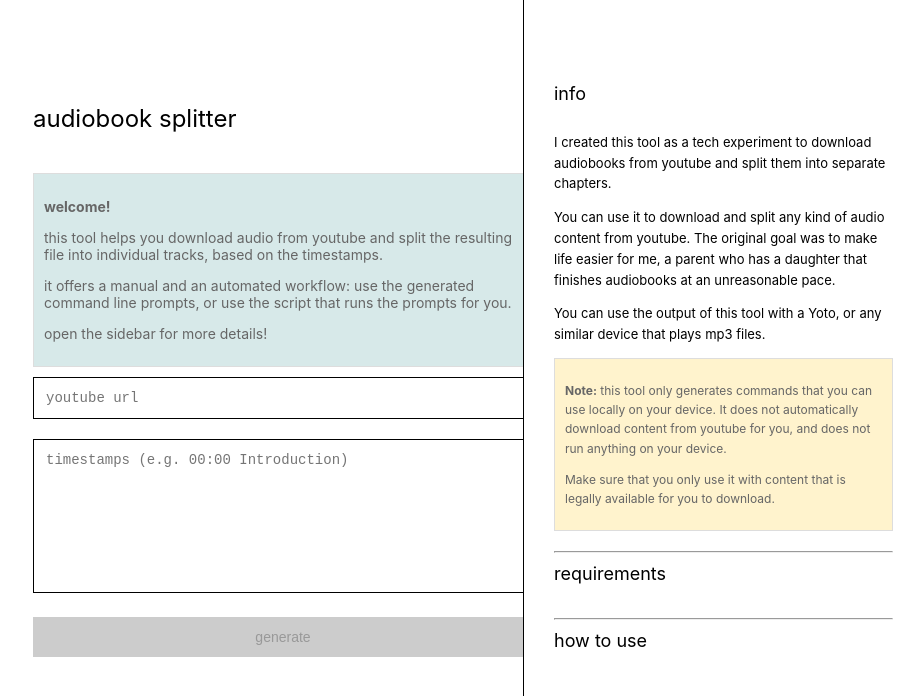
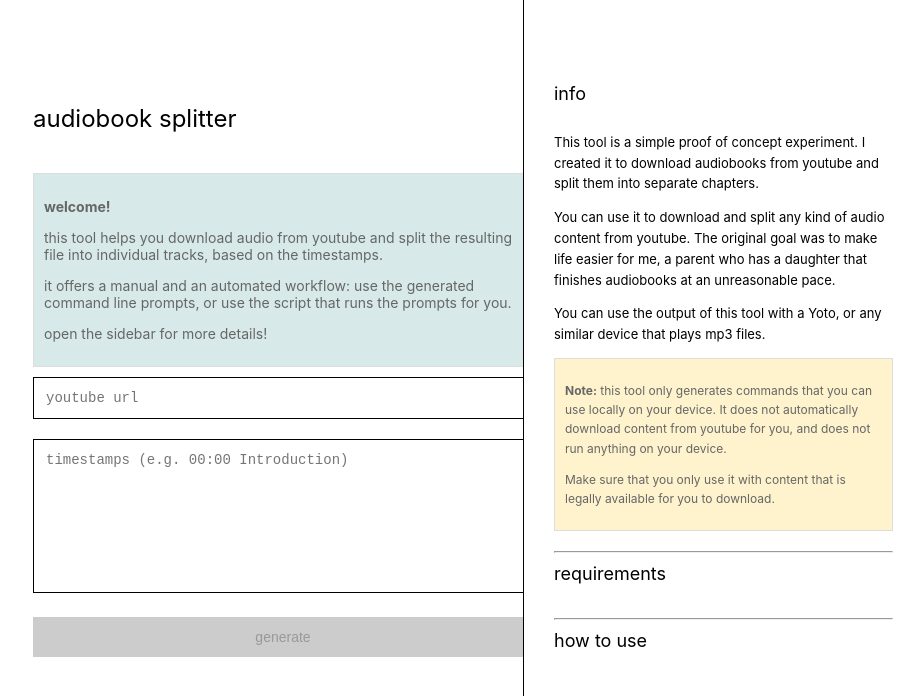
Before and after one commit to szekelyzol/audiobook-splitter, a Next.js app: page / in a window 1280 px wide. Both pictures are taken after a click on the heading "info". Shown: the top 696 px of the page, without its empty margins (357-1280 px from the left). Built offline with nearby package versions, Linux system fonts and the light colour scheme.

Commit message:
Fix intro text

```diff
--- a/pages/index.tsx
+++ b/pages/index.tsx
@@ -258,7 +258,7 @@ export default function Home() {
             <summary onClick={(e) => { e.preventDefault(); toggleSection('info'); }}>
               <h2>info</h2>
             </summary>
-            <p>I created this tool as a tech experiment to download audiobooks from youtube and split them into separate chapters.</p>
+            <p>This tool is a simple proof of concept experiment. I created it to download audiobooks from youtube and split them into separate chapters.</p>
             <p>You can use it to download and split any kind of audio content from youtube. The original goal was to make life easier for me, a parent who has a daughter that finishes audiobooks at an unreasonable pace.</p>
             <p>You can use the output of this tool with a Yoto, or any similar device that plays mp3 files.</p>
 
```
